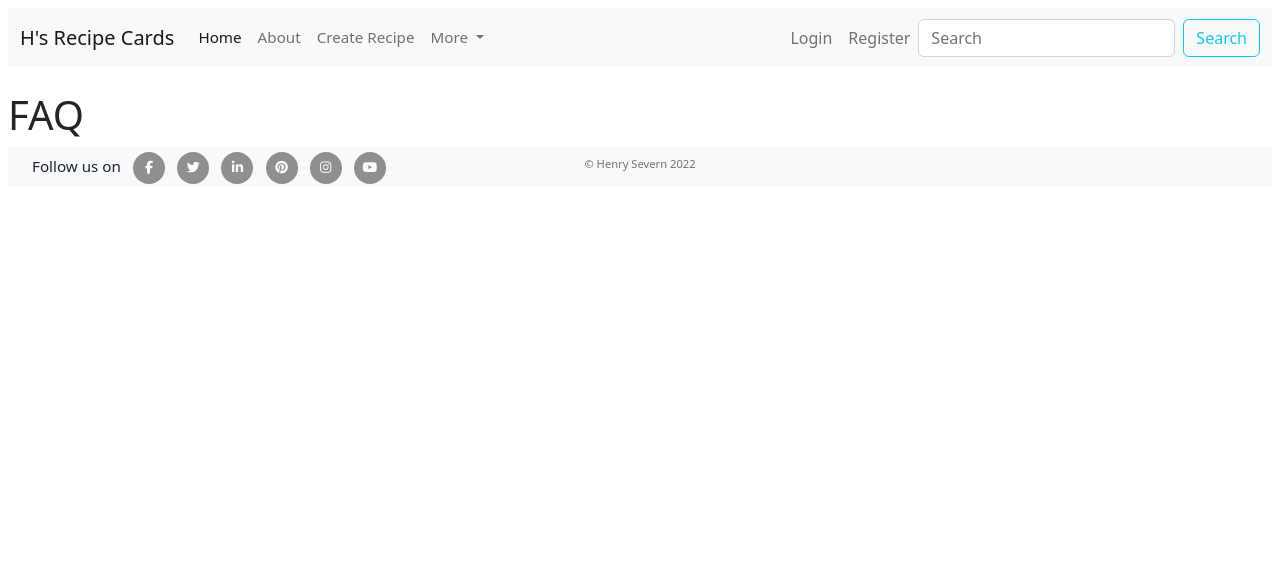
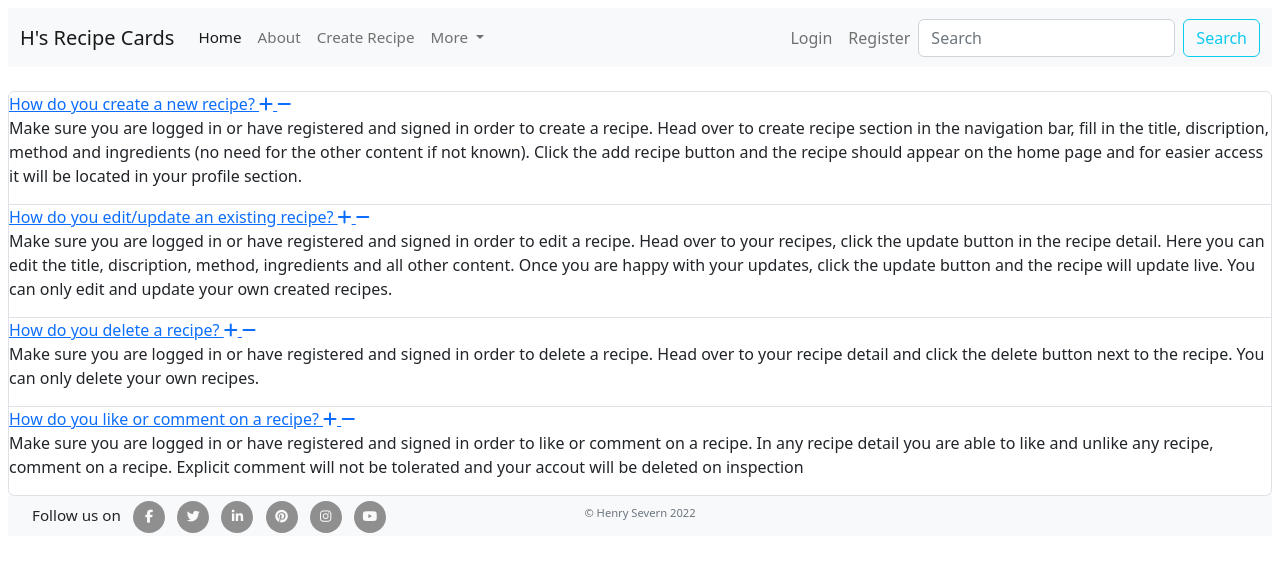
Before and after one commit to henrysevern/django_recipe_app, a Django app: page /questions/ in a window 1280 px wide. Shown: the top 572 px of the page. Run offline with Django 3.2, Linux system fonts and the light colour scheme; some libraries are stand-ins or nearby versions.

Commit message:
Add content to template

```diff
--- a/recipes/templates/recipes/questions.html
+++ b/recipes/templates/recipes/questions.html
@@ -1,5 +1,85 @@
 {% extends "recipes/base.html" %}
 
 {% block content %}
-<h1>FAQ</h1>
+<section class="question-section">
+    <div class="question-container">
+        <div class="accordion">
+            <div class="accordion-item" id="question1">
+                <a class="accordion-link" href="#question1">
+                    How do you create a new recipe?
+                    <i class="fa-solid fa-plus"></i>
+                    <i class="fa-solid fa-minus"></i>
+                </a>
+                <div class="answer">
+                    <p>Make sure you are logged in or have registered and signed in order to create a recipe. Head over
+                        to
+                        create recipe section in the navigation bar, fill in the title, discription, method and
+                        ingredients
+                        (no need for the other content if not known). Click the add recipe button and the recipe should
+                        appear on the home page and for easier access it will be located in your profile section.</p>
+                </div>
+            </div>
+            <div class="accordion-item" id="question2">
+                <a class="accordion-link" href="#question2">
+                    How do you edit/update an existing recipe?
+                    <i class="fa-solid fa-plus"></i>
+                    <i class="fa-solid fa-minus"></i>
+                </a>
+                <div class="answer">
+                    <p>Make sure you are logged in or have registered and signed in order to edit a recipe. Head over
+                        to
+                        your recipes, click the update button in the recipe detail. Here you can edit the title,
+                        discription, method,
+                        ingredients and all other content. Once you are happy with your updates, click the update button
+                        and the recipe will update live. You can only edit and update your own created recipes.
+                    </p>
+                </div>
+            </div>
+            <div class="accordion-item" id="question3">
+                <a class="accordion-link" href="#question3">
+                    How do you delete a recipe?
+                    <i class="fa-solid fa-plus"></i>
+                    <i class="fa-solid fa-minus"></i>
+                </a>
+                <div class="answer">
+                    <p>Make sure you are logged in or have registered and signed in order to delete a recipe. Head over
+                        to your recipe detail and click the delete button next to the recipe. You can only delete your
+                        own recipes.
+                    </p>
+                </div>
+            </div>
+            <div class="accordion-item" id="question4">
+                <a class="accordion-link" href="#question4">
+                    How do you like or comment on a recipe?
+                    <i class="fa-solid fa-plus"></i>
+                    <i class="fa-solid fa-minus"></i>
+                </a>
+                <div class="answer">
+                    <p>Make sure you are logged in or have registered and signed in order to like or comment on a
+                        recipe. In any recipe detail you are able to like and unlike any recipe, comment on a recipe.
+                        Explicit comment will not be tolerated and your accout will be deleted on inspection </p>
+                </div>
+            </div>
+        </div>
+    </div>
+</section>
+<!-- <section>
+    <div class="container">
+        <form action="POST" action="{% url 'recipes-questions' %}">
+            {% csrf_token %}
+            <fieldset class="form-group">
+                <legend class="border-bottom mb-4">Any questions not in the FAQ please contact us!</legend>
+                <label for="name">Name:</label><br>
+                <input type="text" id="name" name="name"><br>
+                <label for="email">Email:</label><br>
+                <input type="email" id="email" name="email"><br>
+                <label for="question">What is your question?</label><br>
+                <textarea id="question" name="question" rows="4" cols="50">
+            </textarea><br>
+                <input class="btn btn-outline-primary" type="submit"/>
+
+            </fieldset>
+        </form>
+    </div>
+</section> -->
 {% endblock %}
```
